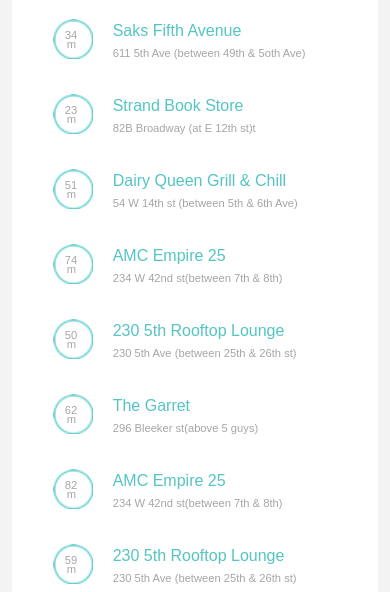
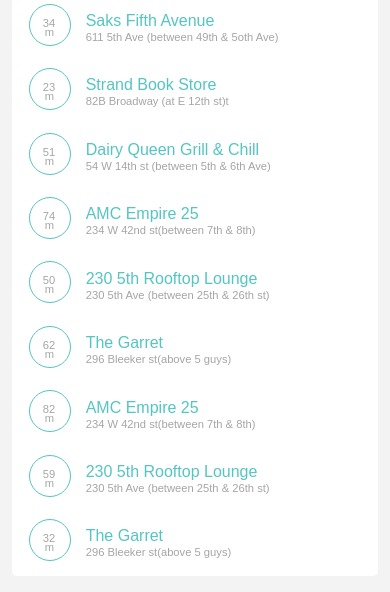
Before and after one commit to AnishKalirajMKN/www, a plain HTML site: page index.html in a window 390 px wide. Shown: the part 170-762 px from the top of the page. Drawn offline with Linux system fonts and the light colour scheme; some packages are replaced by stand-ins of ours; no server answers.

Commit message:
UI changes- L

```diff
--- a/css/custom.css
+++ b/css/custom.css
@@ -84,9 +84,13 @@
 	float: left
 }
 .emoticons {
-	margin-top: 35pt !important;
+	margin-top: 21pt !important;
 	width: 86px;
 	height: 86px
+}
+
+.m-t--5{
+	margin-top : -5px;
 }
 
 .foot_text {
@@ -104,7 +108,7 @@
 }
 
 .arrow_center {
-	margin: 0 auto;
+	margin: 0 auto 12px;
 	display: block;
 }
 
@@ -202,6 +206,7 @@
 
 .register-button {
 	width: 100%;
+	height: 42px;
 }
 
 .pagination {
@@ -232,7 +237,7 @@
 	color: #a5a5a5;
 	font-weight: lighter !important;
 	font-size: 0.7em !important;
-	margin-top: -3px !important;
+	margin-top: -9px !important;
 }
 
 .list-item-icons {
@@ -249,7 +254,7 @@
 	z-index: 100;
 	position: absolute;
 	color: #000000;
-	left: 52px;
+	left: 30px;
 	top: 17px;
 	font-size: 0.7em;
 	color: #a5a5a5;
@@ -260,7 +265,7 @@
 	z-index: 100;
 	position: absolute;
 	color: #000000;
-	left: 54px;
+	left: 32px;
 	top: 26px;
 	font-size: 0.7em;
 	color: #a5a5a5;
@@ -272,23 +277,23 @@
 }
 
 .products-icons{
-	width: 21px !important;
-	height: 21px !important;
+	width: 25px !important;
+	height: 25px !important;
 }
 
 .feedback_header{
 	background-color: #ffffff !important;
-	padding-bottom: 10px;
+	padding-bottom: 5px;
     padding-left: 10px;
-    padding-top: 10px;
+    padding-top: 11px;
 }
 .headerText{
-	display: inline-table;
-    font-size: 15px;
+	font-size: 19px;
     font-weight: 500;
-    margin-top: -24px !important;
-    padding-left: 35px;
+    padding-left: 11px;
+    padding-top: 0;
     position: absolute;
+
 }
 
 .iconImg{
@@ -326,7 +331,9 @@
 .m-b-6{
 	margin-bottom: 6px;
 }
-
+.p-l-15 {
+	padding-left: 15px;
+}
 .feedback-icons{
 	width: 50px;
 	height: 50px;
@@ -339,10 +346,23 @@
     height: 32px;
     width: 28px;
 }
-.m-t-19{
-	margin-top: -19px;
+.m-t-14{
+	margin-top: -14px;
 }
-
+.circle
+{
+	background: none repeat scroll 0 0 #FFFFFF;
+    border: 1px solid #54C5C3;
+    border-radius: 50%;
+    height: 40px;
+    line-height: 1;
+    text-align: center;
+    width: 40px;
+    float: left;
+}
 .happy-logo{
 	margin-top: 0px !important;
 }
+.m-b-12{
+	margin-bottom : 12px;
+}
--- a/index.html
+++ b/index.html
@@ -42,62 +42,112 @@ under the License.
 			<div class="list-view-div">
 				<ul data-role="listview" data-inset="true" data-icon="false" id="list-view" class="list-view">
                     <li class="list-next">
-						<a href="#"> <img src="img/circle.png" class="list-item-icons"> <h2 id="text">37</h2> <h2 id="text-m">m</h2> <h2 class="magenta_color list-view-head">Shake Shack</h2>
-						<p class="magenta_color list-view-text">
+                        <a href="#">
+                        	<div class="circle list-item-icons">
+                        	<h2 id="text">37</h2>
+                        	<h2 id="text-m">m</h2>
+                        	</div>
+                        	<h2 class="magenta_color list-view-head p-l-15">Shake Shack</h2>
+                        	<p class="magenta_color list-view-text p-l-15">
                             	11 Madison Ave (at E 23rd st)
                         </p> </a>
                     </li>
                     <li class="list-next">
-						<a href="#"> <img src="img/circle.png" class="list-item-icons"> <h2 id="text">34</h2> <h2 id="text-m">m</h2> <h2 class="magenta_color list-view-head">Saks Fifth Avenue</h2>
-						<p class="list-view-text">
+                        <a href="#">
+                        <div class="circle list-item-icons">
+                        <h2 id="text">34</h2>
+                        <h2 id="text-m">m</h2>
+                        </div>
+                        <h2 class="magenta_color list-view-head p-l-15">Saks Fifth Avenue</h2>
+                        <p class="list-view-text p-l-15">
                             611 5th Ave (between 49th & 5oth Ave)
                         </p> </a>
                     </li>
                     <li class="list-next">
-						<a href="#"> <img src="img/circle.png" class="list-item-icons"> <h2 id="text">23</h2> <h2 id="text-m">m</h2> <h2 class="magenta_color list-view-head">Strand Book Store</h2>
-						<p class="magenta_color list-view-text">
+                        <a href="#">
+                        <div class="circle list-item-icons">
+                        <h2 id="text">23</h2>
+                        <h2 id="text-m">m</h2>
+                        </div>
+                        <h2 class="magenta_color list-view-head p-l-15">Strand Book Store</h2>
+                        <p class="magenta_color list-view-text p-l-15">
                             82B Broadway (at E 12th st)t
                         </p> </a>
                     </li>
                     <li class="list-next">
-						<a href="#"> <img src="img/circle.png" class="list-item-icons"> <h2 id="text">51</h2> <h2 id="text-m">m</h2> <h2 class="magenta_color list-view-head">Dairy Queen Grill & Chill</h2>
-						<p class="list-view-text">
+                        <a href="#">
+                        <div class="circle list-item-icons">
+                        <h2 id="text">51</h2>
+                        <h2 id="text-m">m</h2>
+                        </div>
+                        <h2 class="magenta_color list-view-head p-l-15">Dairy Queen Grill & Chill</h2>
+                        <p class="list-view-text p-l-15">
                             54 W 14th st (between 5th & 6th Ave)
                         </p> </a>
                     </li>
                     <li class="list-next">
-						<a href="#"> <img src="img/circle.png" class="list-item-icons"> <h2 id="text">74</h2> <h2 id="text-m">m</h2> <h2 class="magenta_color list-view-head">AMC Empire 25</h2>
-						<p class="magenta_color list-view-text">
+                        <a href="#">
+						<div class="circle list-item-icons">
+                        <h2 id="text">74</h2>
+                        <h2 id="text-m">m</h2>
+                        </div>
+                        <h2 class="magenta_color list-view-head p-l-15">AMC Empire 25</h2>
+                        <p class="magenta_color list-view-text p-l-15">
                             234 W 42nd st(between 7th & 8th)
                         </p> </a>
                     </li>
                     <li class="list-next">
-						<a href="#"> <img src="img/circle.png" class="list-item-icons"> <h2 id="text">50</h2> <h2 id="text-m">m</h2> <h2 class="magenta_color list-view-head">230 5th Rooftop Lounge</h2>
-						<p class="list-view-text">
+                        <a href="#">
+                        <div class="circle list-item-icons">
+                        <h2 id="text">50</h2>
+                        <h2 id="text-m">m</h2>
+                        </div>
+                        <h2 class="magenta_color list-view-head p-l-15">230 5th Rooftop Lounge</h2>
+                        <p class="list-view-text p-l-15">
                             230 5th Ave (between 25th & 26th st)
                         </p> </a>
                     </li>
                     <li class="list-next">
-						<a href="#"> <img src="img/circle.png" class="list-item-icons"> <h2 id="text">62</h2> <h2 id="text-m">m</h2> <h2 class="magenta_color list-view-head">The Garret</h2>
-						<p class="magenta_color list-view-text">
+                        <a href="#">
+						<div class="circle list-item-icons">
+                        <h2 id="text">62</h2>
+                        <h2 id="text-m">m</h2>
+                        </div>
+                        <h2 class="magenta_color list-view-head p-l-15">The Garret</h2>
+                        <p class="magenta_color list-view-text p-l-15">
                             296 Bleeker st(above 5 guys)
                         </p> </a>
                     </li>
                     <li class="list-next">
-						<a href="#"> <img src="img/circle.png" class="list-item-icons"> <h2 id="text">82</h2> <h2 id="text-m">m</h2> <h2 class="magenta_color list-view-head">AMC Empire 25</h2>
-						<p class="magenta_color list-view-text">
+                        <a href="#">
+						<div class="circle list-item-icons">
+                        <h2 id="text">82</h2>
+                        <h2 id="text-m">m</h2>
+                        </div>
+                        <h2 class="magenta_color list-view-head p-l-15">AMC Empire 25</h2>
+                        <p class="magenta_color list-view-text p-l-15">
                             234 W 42nd st(between 7th & 8th)
                         </p> </a>
                     </li>
                     <li class="list-next">
-						<a href="#"> <img src="img/circle.png" class="list-item-icons"> <h2 id="text">59</h2> <h2 id="text-m">m</h2> <h2 class="magenta_color list-view-head">230 5th Rooftop Lounge</h2>
-						<p class="list-view-text">
+                        <a href="#">
+						<div class="circle list-item-icons">
+                        <h2 id="text">59</h2>
+                        <h2 id="text-m">m</h2>
+                        </div>
+                        <h2 class="magenta_color list-view-head p-l-15">230 5th Rooftop Lounge</h2>
+                        <p class="list-view-text p-l-15">
                             230 5th Ave (between 25th & 26th st)
                         </p> </a>
                     </li>
                     <li class="list-next">
-						<a href="#"> <img src="img/circle.png" class="list-item-icons"> <h2 id="text">32</h2> <h2 id="text-m">m</h2> <h2 class="magenta_color list-view-head">The Garret</h2>
-						<p class="magenta_color list-view-text">
+                        <a href="#">
+                        <div class="circle list-item-icons">
+                        <h2 id="text">32</h2>
+                        <h2 id="text-m">m</h2>
+                        </div>
+                        <h2 class="magenta_color list-view-head p-l-15">The Garret</h2>
+                        <p class="magenta_color list-view-text p-l-15">
                             296 Bleeker st(above 5 guys)
                         </p> </a>
                     </li>
```
Also changed, not shown: faces.html (+1 -1 lines). Lines whose indentation alone changed are shown as unchanged.
